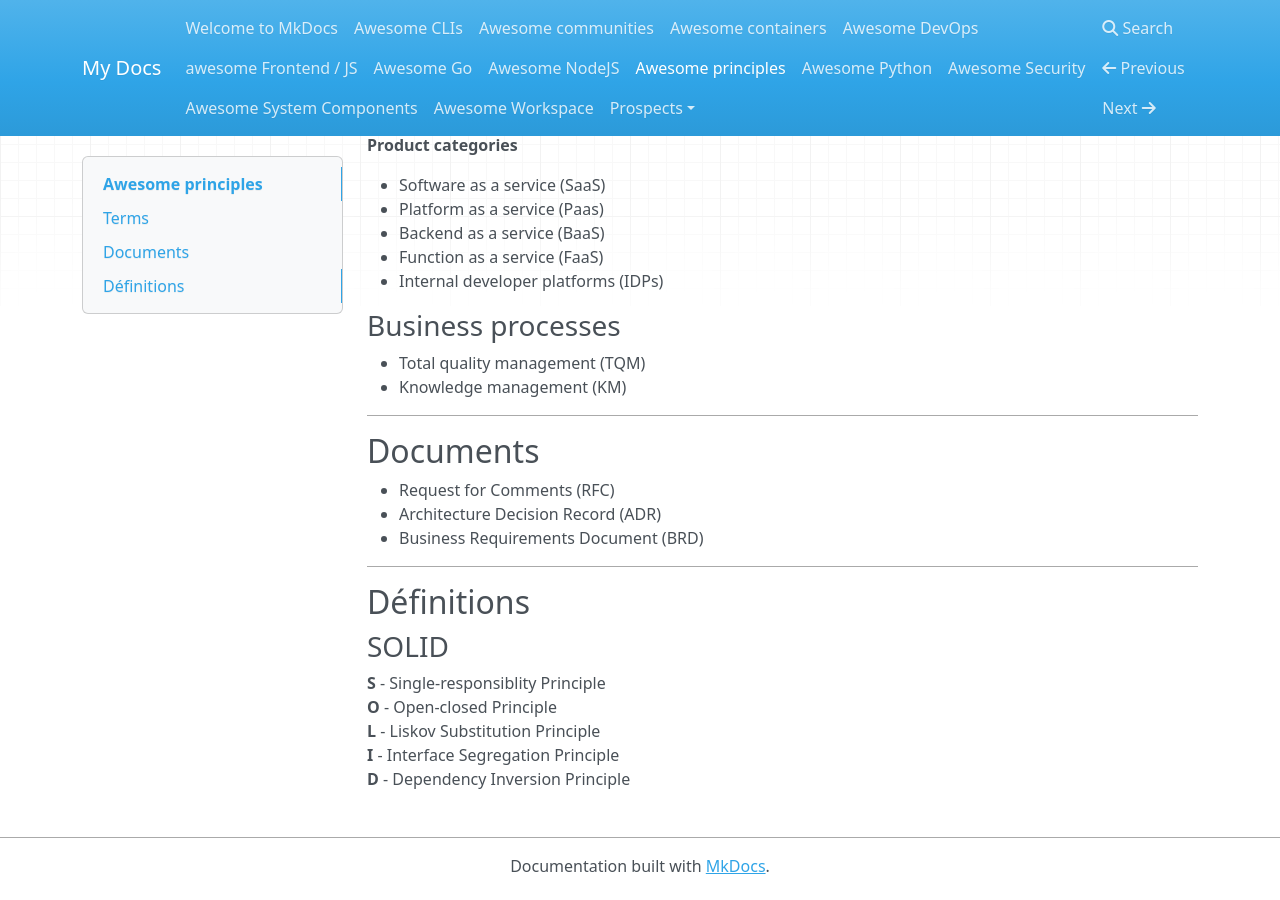
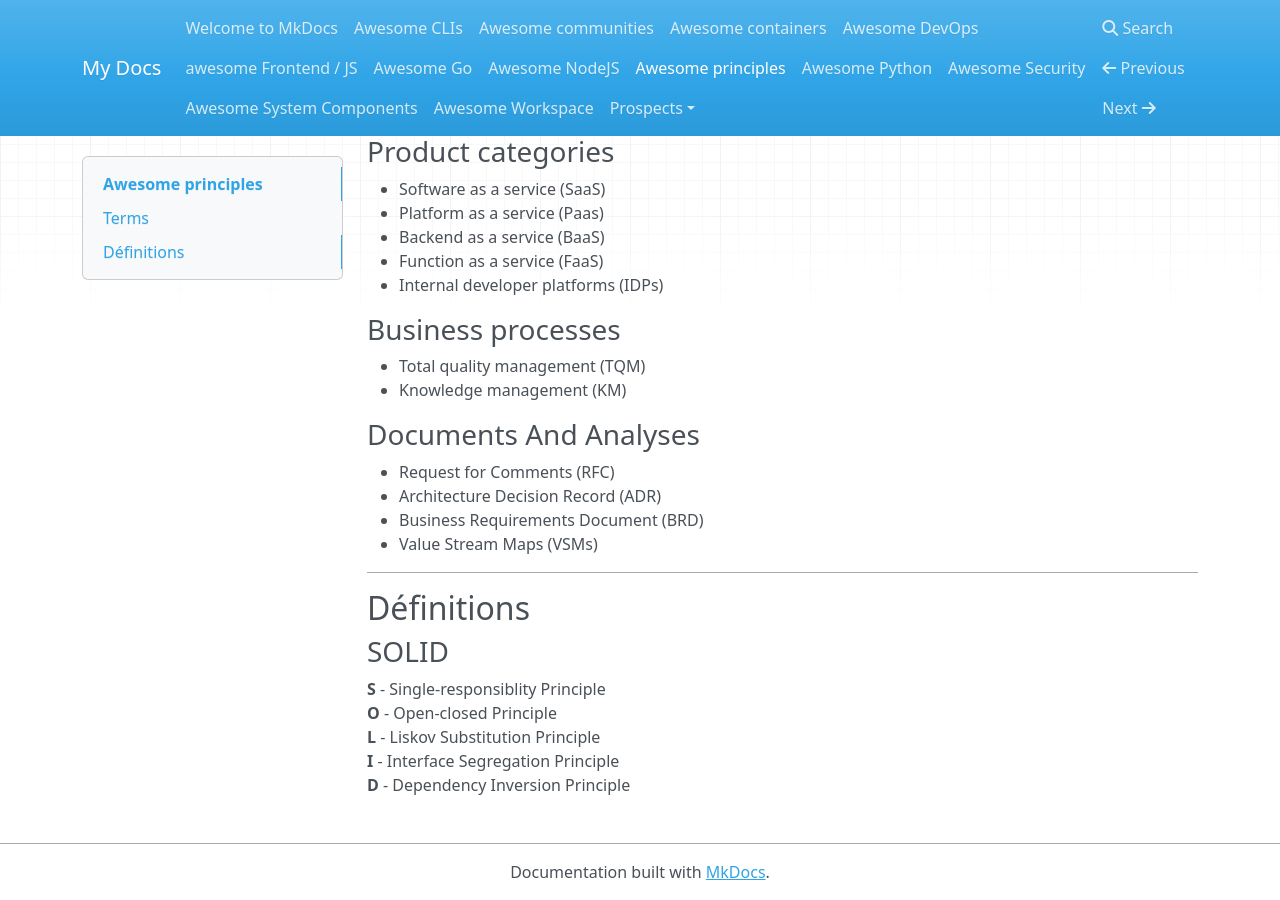
Before and after one commit to JeanMGirard/Awesome, an MkDocs documentation site: the page built from docs/awesome-principles.md, in a window 1280 px wide and 900 px high, scrolled down 818 px. Built offline with MkDocs 1.6.1, drawn with Linux system fonts in a browser that asks for light colours; nearby versions of some CDN libraries.

Commit message:
Update awesome-principles.md

```diff
--- a/docs/awesome-principles.md
+++ b/docs/awesome-principles.md
@@ -29,13 +29,13 @@
 (e.g. , Design Patterns, SOA, SOLID, Hexagon, etc.),
 
 
-**Technical domains**
+### Technical domains
 
 - Infrastructure as code (IaC)
 - Continuous integration (CI)
 - Continuous delivery (CD)
 
-**Product categories**
+### Product categories
 
 - Software as a service (SaaS)
 - Platform as a service (Paas)
@@ -48,13 +48,12 @@
 - Total quality management (TQM)
 - Knowledge management (KM)
 
------------------------------------------------------------------------------------------
-
-## Documents
+### Documents And Analyses
 
 - Request for Comments (RFC)
 - Architecture Decision Record (ADR)
 - Business Requirements Document (BRD)
+- Value Stream Maps (VSMs)
 
 -----------------------------------------------------------------------------------------
 
```
